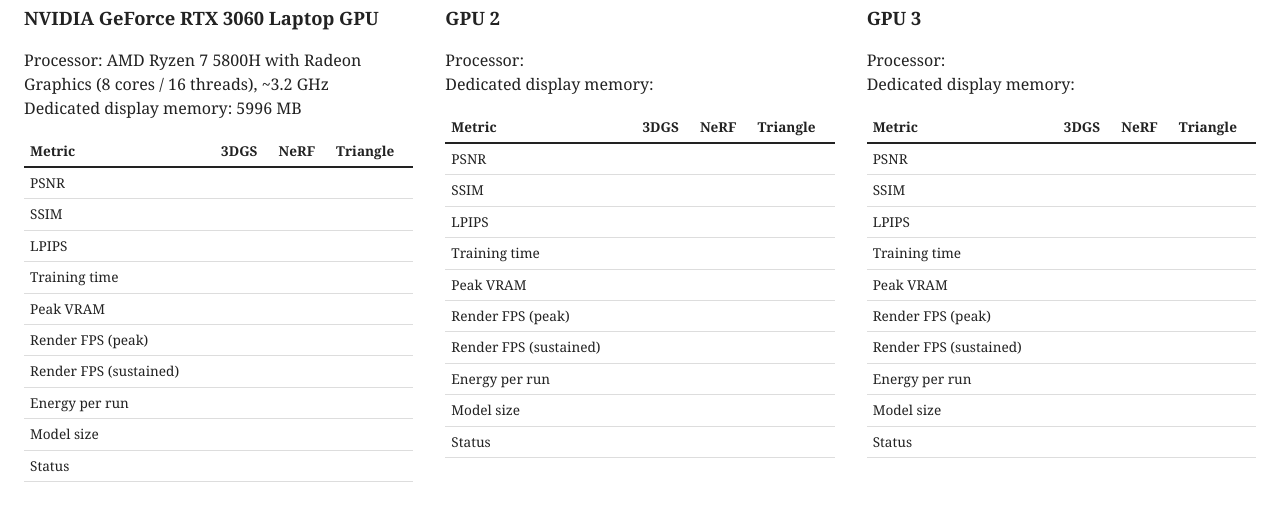
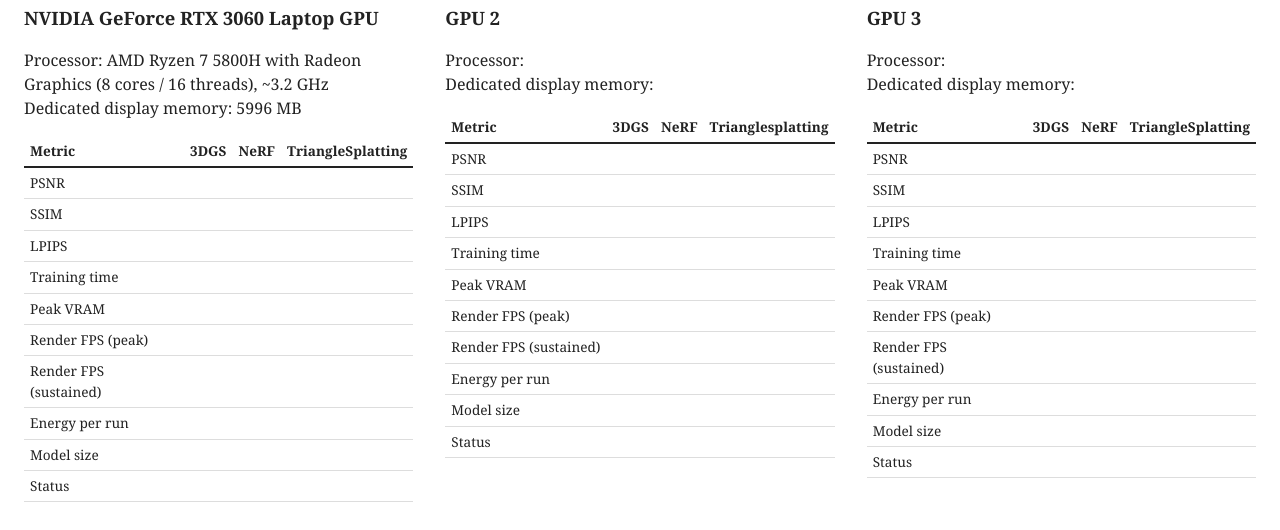
Before and after one commit to bloatedstomach-21/rendering-benchmarks, a plain HTML site: page index.html in a window 1280 px wide. Shown: the part 96-626 px from the top of the page. Drawn offline with Linux system fonts and the light colour scheme.

Commit message:
Update table headers to include 'TriangleSplatting'

```diff
--- a/index.html
+++ b/index.html
@@ -41,7 +41,7 @@
       Dedicated display memory: 5996 MB
     </p>
     <table>
-      <tr><th>Metric</th><th>3DGS</th><th>NeRF</th><th>Triangle</th></tr>
+      <tr><th>Metric</th><th>3DGS</th><th>NeRF</th><th>TriangleSplatting</th></tr>
       <tr><td>PSNR</td><td></td><td></td><td></td></tr>
       <tr><td>SSIM</td><td></td><td></td><td></td></tr>
       <tr><td>LPIPS</td><td></td><td></td><td></td></tr>
@@ -62,7 +62,7 @@
       Dedicated display memory:
     </p>
     <table>
-      <tr><th>Metric</th><th>3DGS</th><th>NeRF</th><th>Triangle</th></tr>
+      <tr><th>Metric</th><th>3DGS</th><th>NeRF</th><th>Trianglesplatting</th></tr>
       <tr><td>PSNR</td><td></td><td></td><td></td></tr>
       <tr><td>SSIM</td><td></td><td></td><td></td></tr>
       <tr><td>LPIPS</td><td></td><td></td><td></td></tr>
@@ -83,7 +83,7 @@
       Dedicated display memory:
     </p>
     <table>
-      <tr><th>Metric</th><th>3DGS</th><th>NeRF</th><th>Triangle</th></tr>
+      <tr><th>Metric</th><th>3DGS</th><th>NeRF</th><th>TriangleSplatting</th></tr>
       <tr><td>PSNR</td><td></td><td></td><td></td></tr>
       <tr><td>SSIM</td><td></td><td></td><td></td></tr>
       <tr><td>LPIPS</td><td></td><td></td><td></td></tr>
```
